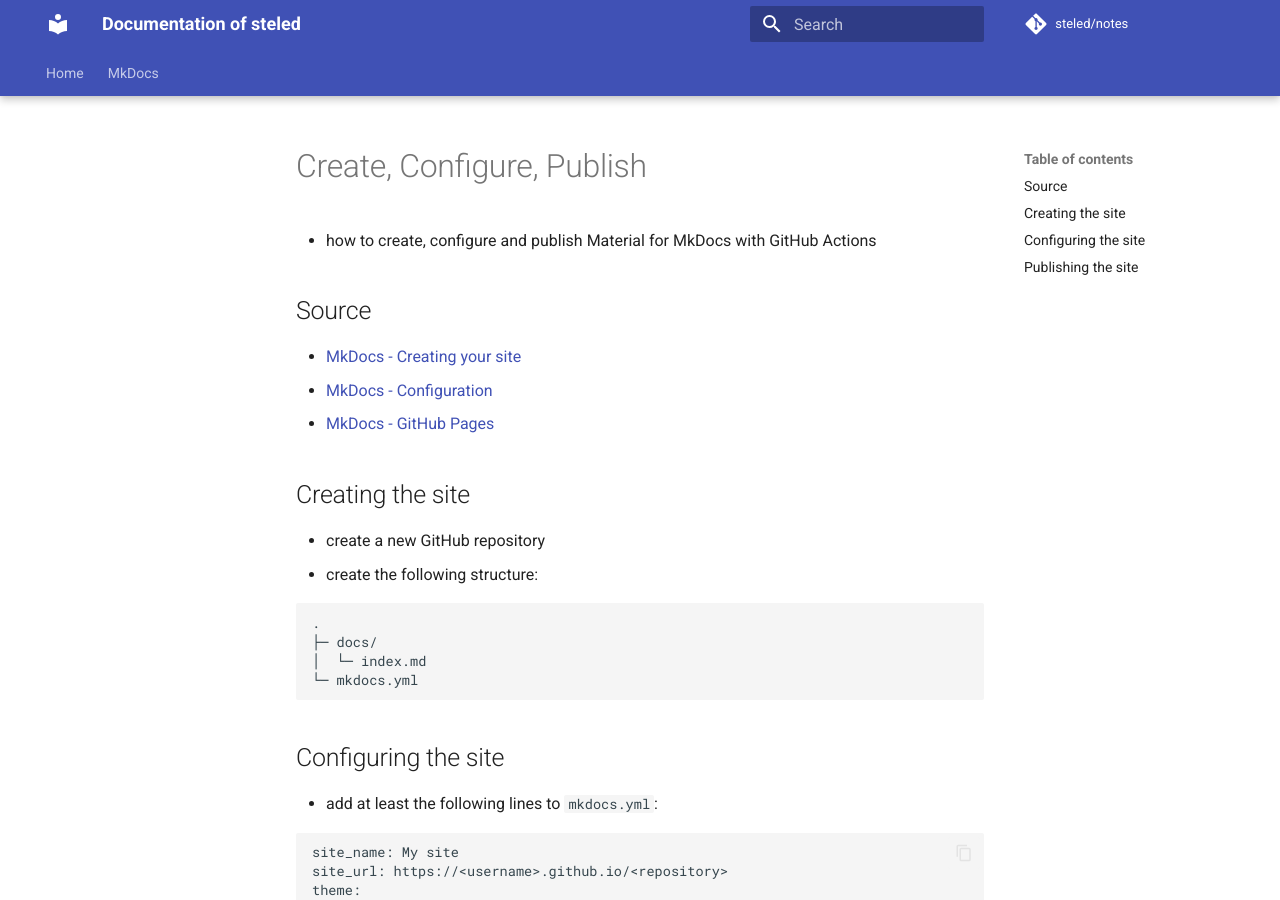
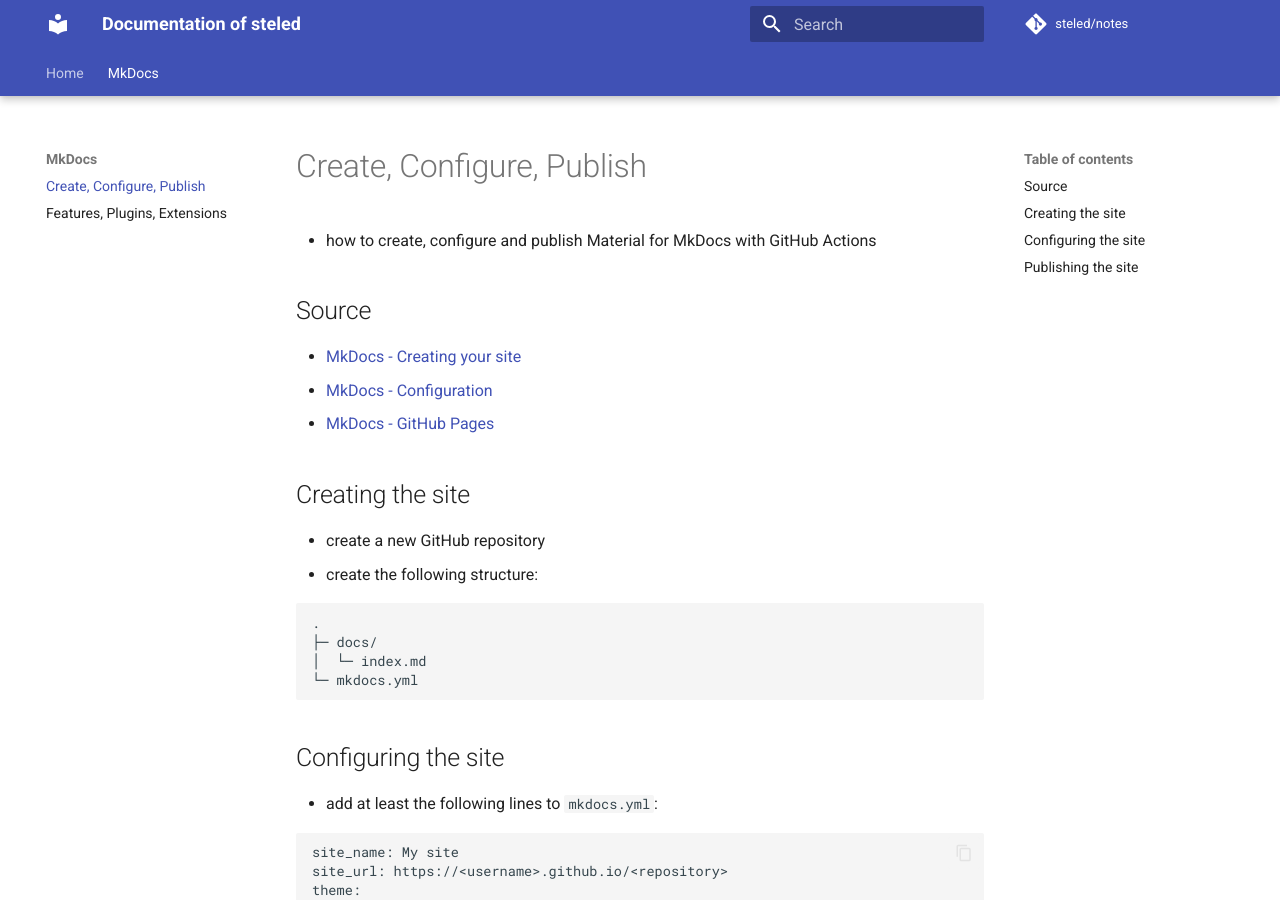
Before and after one commit to steled/documentation, an MkDocs documentation site: the page built from docs/mkdocs/create_configure_publish.md, in a window 1280 px wide and 900 px high. Built offline with MkDocs 1.6.1 and Material for MkDocs 9.7.7, drawn with Linux system fonts in a browser that asks for light colours; comment, search, counter and statistics services are not loaded.

Commit message:
Update mkdocs.yml

```diff
--- a/mkdocs.yml
+++ b/mkdocs.yml
@@ -27,4 +27,5 @@
   - Home:
     - index.md
   - MkDocs:
-    - mkdocs/configuration.md
+    - mkdocs/create_configure_publish.md
+    - mkdocs/features_plugins_extensions.md
```
